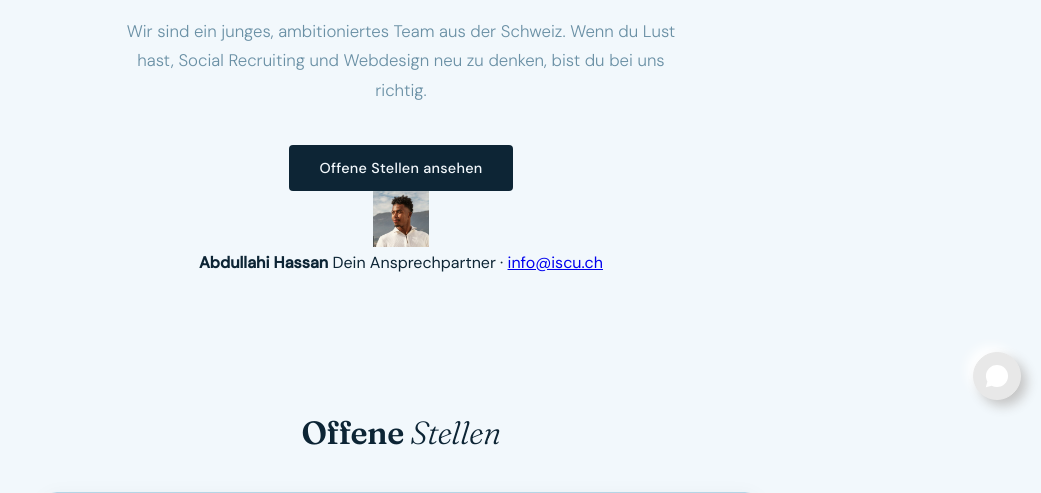
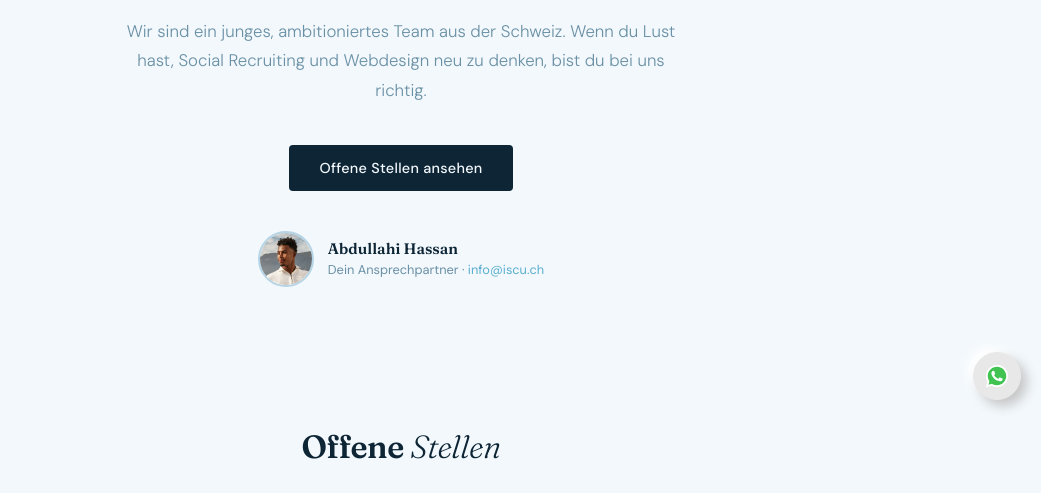
Before and after one commit to terencefeelv-design/iscu, a PHP site: page /karriere.html in a window 1280 px wide. Shown: the part 380-873 px from the top of the page, without its empty margins (239-1280 px from the left). Run offline with PHP 8.4, Linux system fonts and the light colour scheme; a stand-in replaces the project's code that opens the database connection.

Commit message:
fix: restore truncated index.html and karriere.html, add missing founder/contact/karriere styles
index.html et karriere.html avaient été tronqués lors d'un upload :
- index.html coupé avant </script></body></html> → SyntaxError → tous les
  IntersectionObserver morts → les éléments .reveal restaient à opacity 0
- karriere.html coupé au milieu du SVG WhatsApp (<svg> et <a> non fermés)
- style.css ne contenait pas les règles .about-founder, .contact--photo
  et .karriere-contactperson utilisées par le HTML déjà en ligne

Co-Authored-By: Claude Opus 5 <noreply@anthropic.com>
Claude-Session: https://claude.ai/code/session_01QEe6sduEXLretz2Xu5Ynmb

```diff
--- a/assets/css/style.css
+++ b/assets/css/style.css
@@ -1037,3 +1037,101 @@ html[data-theme="dark"] .logo-dark {
   margin: 0;
   transform: none;
 }
+
+
+/* ── GRÜNDER-BLOCK (About) ────────────────────── */
+.about-founder {
+  display: grid;
+  grid-template-columns: 220px 1fr;
+  gap: 36px;
+  align-items: center;
+  text-align: left;
+  background: var(--warm);
+  border: 1px solid var(--accent);
+  border-radius: 24px;
+  padding: 32px;
+  margin: 0 0 56px;
+}
+.about-founder-photo {
+  border-radius: 18px;
+  overflow: hidden;
+  aspect-ratio: 3 / 4;
+  background: var(--accent);
+}
+.about-founder-photo img { width: 100%; height: 100%; object-fit: cover; display: block; }
+.about-founder-quote {
+  font-family: 'Fraunces', serif;
+  font-size: clamp(1.02rem, 1.5vw, 1.28rem);
+  font-style: italic;
+  font-weight: 300;
+  line-height: 1.65;
+  color: var(--text);
+  margin: 0 0 20px;
+}
+.about-founder-name {
+  display: block;
+  font-family: 'Fraunces', serif;
+  font-size: 1rem;
+  font-weight: 600;
+  color: var(--text);
+}
+.about-founder-role {
+  font-size: .78rem;
+  color: var(--muted);
+  letter-spacing: .08em;
+  text-transform: uppercase;
+}
+
+/* ── CONTACT : FOND PHOTO ─────────────────────── */
+.contact--photo { position: relative; isolation: isolate; overflow: hidden; }
+.contact--photo::before {
+  content: '';
+  position: absolute;
+  inset: 0 0 auto 0;
+  height: min(58%, 540px);
+  z-index: -1;
+  background: url('../img/abdu-outreach.jpg') 38% 20% / cover no-repeat;
+  opacity: .15;
+  -webkit-mask-image: linear-gradient(to bottom, #000 0%, rgba(0,0,0,.85) 42%, transparent 100%);
+  mask-image: linear-gradient(to bottom, #000 0%, rgba(0,0,0,.85) 42%, transparent 100%);
+  pointer-events: none;
+}
+[data-theme="dark"] .contact--photo::before { opacity: .09; }
+
+/* ── KARRIERE : ANSPRECHPARTNER ───────────────── */
+.karriere-contactperson {
+  display: flex;
+  align-items: center;
+  gap: 14px;
+  justify-content: center;
+  margin-top: 40px;
+  text-align: left;
+}
+.karriere-contactperson img {
+  width: 56px; height: 56px;
+  border-radius: 50%;
+  object-fit: cover;
+  border: 2px solid var(--accent);
+  flex-shrink: 0;
+}
+.karriere-contactperson strong {
+  display: block;
+  font-family: 'Fraunces', serif;
+  font-size: .95rem;
+  font-weight: 600;
+  color: var(--text);
+}
+.karriere-contactperson span { font-size: .8rem; color: var(--muted); }
+.karriere-contactperson a { color: var(--highlight); text-decoration: none; }
+.karriere-contactperson a:hover { text-decoration: underline; }
+
+@media (max-width: 720px) {
+  .about-founder {
+    grid-template-columns: 1fr;
+    gap: 22px;
+    padding: 24px;
+    text-align: center;
+  }
+  .about-founder-photo { max-width: 190px; margin: 0 auto; }
+  .contact--photo::before { height: min(50%, 380px); opacity: .13; }
+}
--- a/karriere.html
+++ b/karriere.html
@@ -904,3 +904,13 @@
         d="M4.868,43.303l2.694-9.835C5.9,30.59,5.026,27.324,5.027,23.979C5.032,13.514,13.548,5,24.014,5c5.079.002,9.845,1.979,13.43,5.566,3.584,3.588,5.558,8.356,5.556,13.428-.004,10.465-8.522,18.98-18.986,18.98h-.008c-3.177-.001-6.3-.798-9.073-2.311L4.868,43.303z"
         fill="#fff" />
       <path
+        d="M35.176,12.832c-2.98-2.982-6.941-4.625-11.157-4.626-8.704,0-15.783,7.076-15.787,15.774-.001,2.981.833,5.883,2.413,8.396l.376.597-1.595,5.821,5.973-1.566.577.342c2.422,1.438,5.2,2.198,8.032,2.199h.006c8.698,0,15.777-7.077,15.78-15.776.001-4.215-1.638-8.179-4.618-11.161z"
+        fill="#40c351" />
+                <path clip-rule="evenodd"
+            d="M19.268,16.045c-0.355-0.79-0.729-0.806-1.068-0.82c-0.277-0.012-0.593-0.011-0.909-0.011c-0.316,0-0.83,0.119-1.265,0.594c-0.435,0.475-1.661,1.622-1.661,3.956c0,2.334,1.7,4.59,1.937,4.906c0.237,0.316,3.282,5.259,8.104,7.161c4.007,1.58,4.823,1.266,5.693,1.187c0.87-0.079,2.807-1.147,3.202-2.255c0.395-1.108,0.395-2.057,0.277-2.255c-0.119-0.198-0.435-0.316-0.909-0.554s-2.807-1.385-3.242-1.543c-0.435-0.158-0.751-0.237-1.068,0.238c-0.316,0.474-1.225,1.543-1.502,1.859c-0.277,0.317-0.554,0.357-1.028,0.119c-0.474-0.238-2.002-0.738-3.815-2.354c-1.41-1.257-2.362-2.81-2.639-3.285c-0.277-0.474-0.03-0.731,0.208-0.968c0.213-0.213,0.474-0.554,0.712-0.831c0.237-0.277,0.316-0.475,0.474-0.791c0.158-0.317,0.079-0.594-0.04-0.831C20.612,19.329,19.69,16.983,19.268,16.045z"
+            fill-rule="evenodd" fill="#fff"></path>
+    </svg>
+  </a>
+</body>
+
+</html>
```
Also changed, not shown: index.html (+20 -0 lines).
